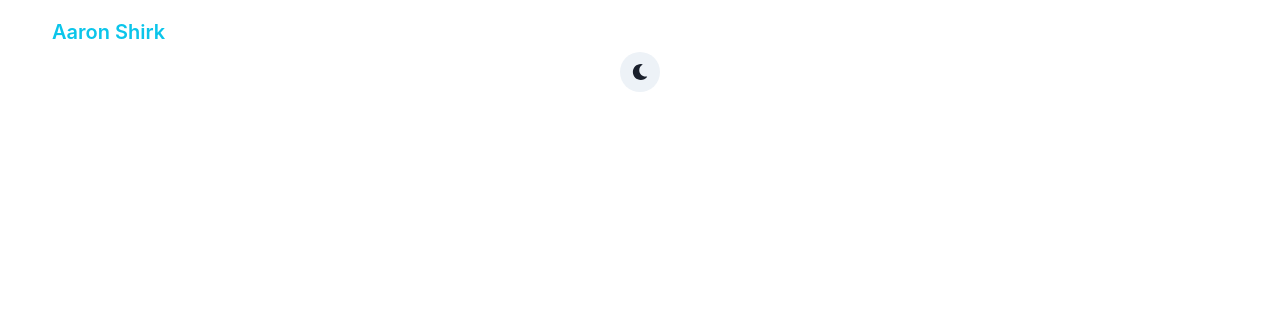
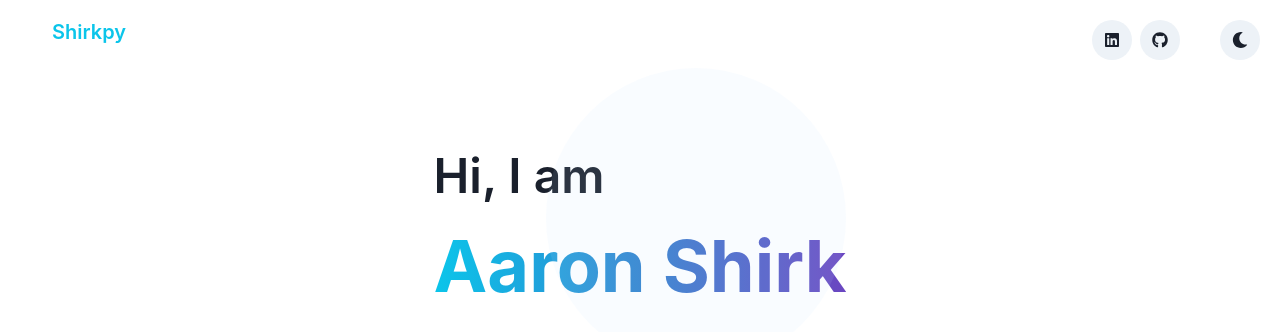
Before and after one commit to ashirk2013/portfolio-app, a React (Create React App) app in the folder webui/: page / in a window 1280 px wide. Shown: the top 332 px of the page. Built offline with nearby package versions, Linux system fonts and the light colour scheme.

Commit message:
adding basic header

```diff
--- a/webui/src/App.js
+++ b/webui/src/App.js
@@ -1,6 +1,7 @@
-import { color, Flex, Heading, IconButton, useColorMode, VStack } from '@chakra-ui/react';
+import { Spacer, Flex, Heading, IconButton, useColorMode, VStack } from '@chakra-ui/react';
 import React from 'react';
-import {FaSun, FaMoon, FaGithub, FaLinkedin} from 'react-icons/fa';
+import {FaSun, FaMoon, FaGithub, FaLinkedin } from 'react-icons/fa';
+import Header from './components/Header';
 
 function App() {
   const {colorMode, toggleColorMode} = useColorMode();
@@ -10,10 +11,14 @@ function App() {
     <VStack p={5}>
       <Flex w="100%">
         <Heading ml={8} size="md" fontWeight="semibold" color="cyan.400">
-          Aaron Shirk
+          Shirkpy
         </Heading>
+        <Spacer></Spacer>
+        <IconButton aria-label="LinkedIn Icon" ml={2} icon={<FaLinkedin />} isRound='true' onClick={toggleColorMode}></IconButton>
+        <IconButton aria-labe="Github Icon" ml={2} icon={ <FaGithub /> } isRound='true' onClick={toggleColorMode}></IconButton>
+        <IconButton ml={10} icon={isDark ? <FaSun /> : <FaMoon />} isRound='true' onClick={toggleColorMode}></IconButton>
       </Flex>
-      <IconButton ml={8} icon={isDark ? <FaSun /> : <FaMoon />} isRound='true' onClick={toggleColorMode}></IconButton>
+      <Header />
     </VStack>
 
   );
--- a/webui/src/components/Header.js
+++ b/webui/src/components/Header.js
@@ -1,10 +1,31 @@
 import React from 'react';
+import { useColorMode, Stack, Circle, Flex, Box, useMediaQuery, Text } from '@chakra-ui/react';
 
 const Header = () => {
+    const { colorMode } = useColorMode();
+    const isDark = colorMode === "dark";
+    const { isBiggerScreen } = useMediaQuery('(min-width: 600px)');
+
     return (
-        <div>
-
-        </div>
+        <Stack>
+            <Circle position="absolute" bg="blue.100" opacity="0.1"
+                w="300px" h="300px" alignSelf="flex-end" />
+            <Flex
+                direction={isBiggerScreen ? "row" : "column"}
+                spacing="200px"
+                p={isBiggerScreen ? "32" : "0"}
+                alignSelf="flex-start"
+            >
+                <Box mt={isBiggerScreen ? "0" : "16"} align="flex-start">
+                    <Text fontSize="5xl" fontWeight="semibold">Hi, I am</Text>
+                    <Text
+                        fontSize="7xl"
+                        fontWeight="bold"
+                        bgGradient="linear(to-r, cyan.400, blue.500, purple.600)"
+                        bgClip="text">Aaron Shirk</Text>
+                </Box>
+            </Flex>
+        </Stack>
     );
 };
 
```
